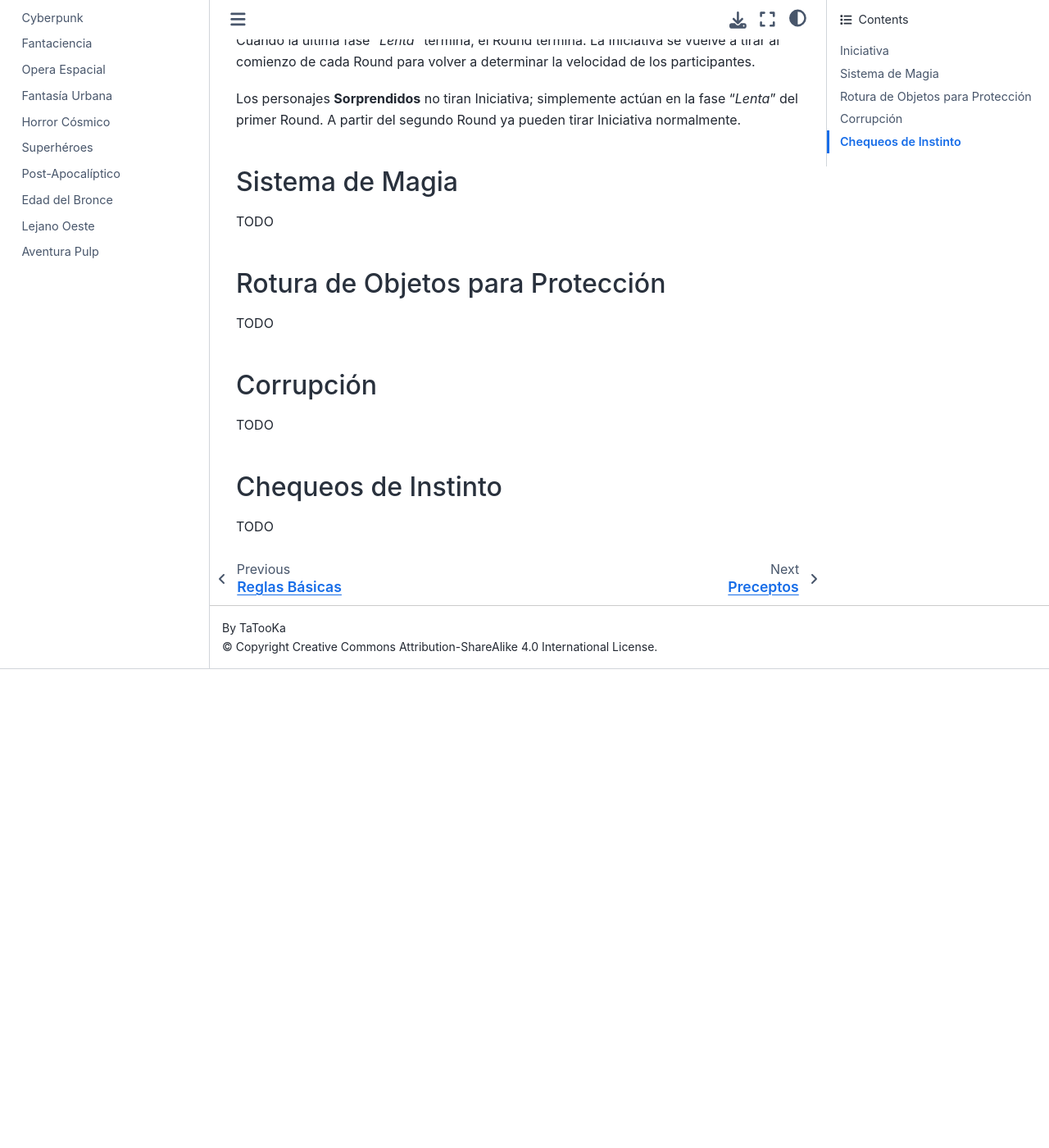
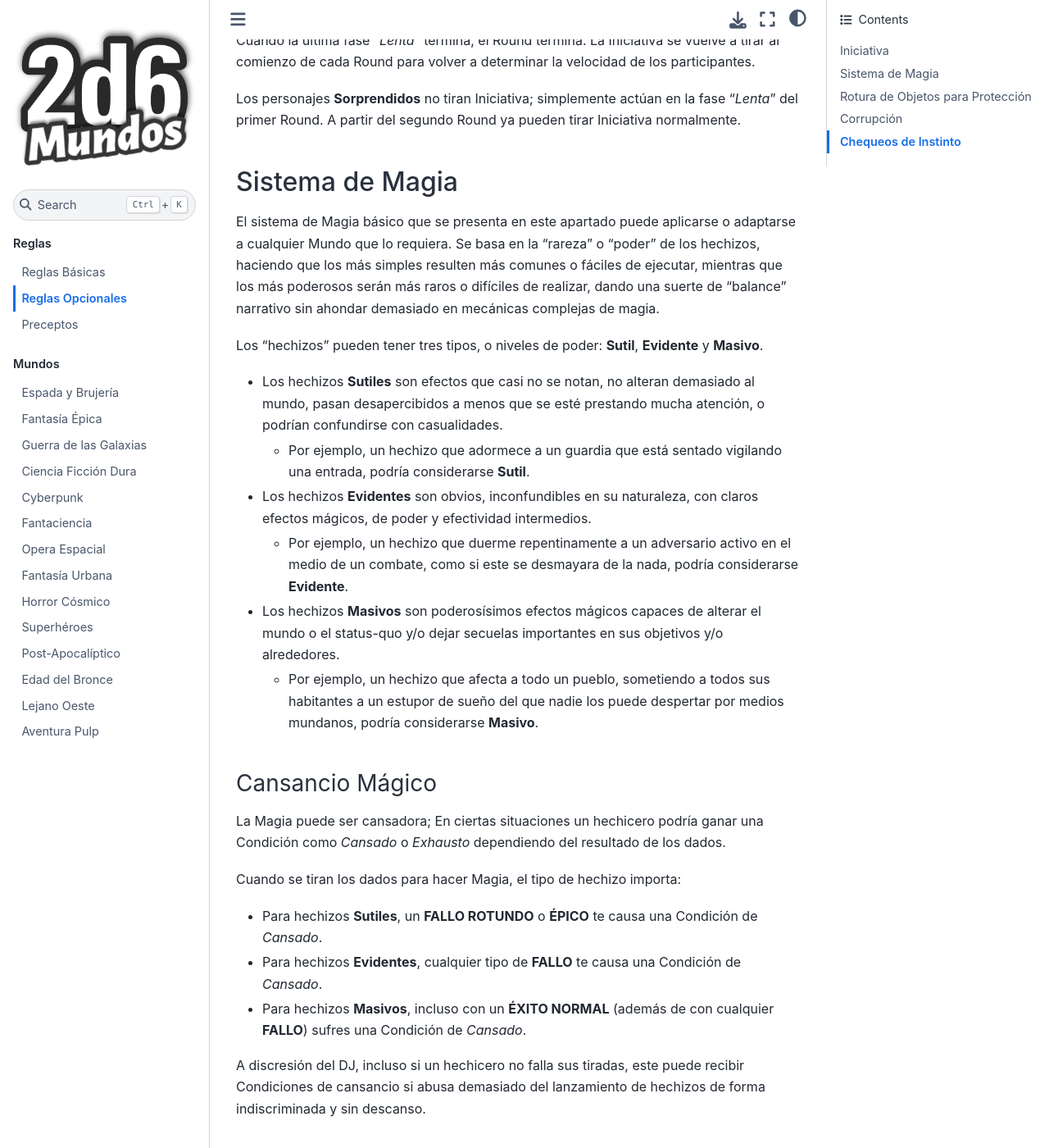
Before and after one commit to TaTooKa/2d6Mundos, a Sphinx documentation site: the page built from docs/source/pages/rules/reglas-opcionales.rst, in a window 1280 px wide and 1400 px high, scrolled down 1865 px. Shown: the whole window at 82% size. Built offline with Sphinx 7.4.7 and the Sphinx Book theme 1.1.4, drawn with Linux system fonts in a browser that asks for light colours; some web fonts are replaced; before the commit the page ends 2681 px from its top, so only the background shows below that; some of the changed text lies outside the part shown.

Commit message:
more optional rules

```diff
--- a/docs/source/pages/rules/reglas-opcionales.rst
+++ b/docs/source/pages/rules/reglas-opcionales.rst
@@ -48,7 +48,54 @@ Los personajes **Sorprendidos** no tiran Iniciativa; simplemente actúan en la f
 Sistema de Magia
 ----------------
 
-TODO
+El sistema de Magia básico que se presenta en este apartado puede aplicarse o adaptarse a cualquier Mundo que lo requiera. Se basa en la "rareza" o "poder" de los hechizos, haciendo que los más simples resulten más comunes o fáciles de ejecutar, mientras que los más poderosos serán más raros o difíciles de realizar, dando una suerte de "balance" narrativo sin ahondar demasiado en mecánicas complejas de magia.
+
+Los "hechizos" pueden tener tres tipos, o niveles de poder: **Sutil**, **Evidente** y **Masivo**.
+
+* Los hechizos **Sutiles** son efectos que casi no se notan, no alteran demasiado al mundo, pasan desapercibidos a menos que se esté prestando mucha atención, o podrían confundirse con casualidades.
+
+  * Por ejemplo, un hechizo que adormece a un guardia que está sentado vigilando una entrada, podría considerarse **Sutil**.
+
+* Los hechizos **Evidentes** son obvios, inconfundibles en su naturaleza, con claros efectos mágicos, de poder y efectividad intermedios.
+
+  * Por ejemplo, un hechizo que duerme repentinamente a un adversario activo en el medio de un combate, como si este se desmayara de la nada, podría considerarse **Evidente**.
+
+* Los hechizos **Masivos** son poderosísimos efectos mágicos capaces de alterar el mundo o el status-quo y/o dejar secuelas importantes en sus objetivos y/o alrededores.
+
+  * Por ejemplo, un hechizo que afecta a todo un pueblo, sometiendo a todos sus habitantes a un estupor de sueño del que nadie los puede despertar por medios mundanos, podría considerarse **Masivo**.
+
+
+Cansancio Mágico
+^^^^^^^^^^^^^^^^
+
+La Magia puede ser cansadora; En ciertas situaciones un hechicero podría ganar una Condición como *Cansado* o *Exhausto* dependiendo del resultado de los dados.
+
+Cuando se tiran los dados para hacer Magia, el tipo de hechizo importa:
+
+* Para hechizos **Sutiles**, un **FALLO ROTUNDO** o **ÉPICO** te causa una Condición de *Cansado*.
+* Para hechizos **Evidentes**, cualquier tipo de **FALLO** te causa una Condición de *Cansado*.
+* Para hechizos **Masivos**, incluso con un **ÉXITO NORMAL** (además de con cualquier **FALLO**) sufres una Condición de *Cansado*.
+
+A discresión del DJ, incluso si un hechicero no falla sus tiradas, este puede recibir Condiciones de cansancio si abusa demasiado del lanzamiento de hechizos de forma indiscriminada y sin descanso.
+
+Tiradas de Lanzar Hechizos
+^^^^^^^^^^^^^^^^^^^^^^^^^^
+
+La dificultad de la tirada depende de la naturaleza y/o la rareza del hechizo, pero también en su nivel de poder o potencia (**Sutil/Evidente/Masivo**), sumado a cualquier otra circunstancia contextual definida por el DJ.
+
+Como regla general, toma la siguiente guía de dificultades, modificando con -1 o +1 dependiendo de si el Mundo en cuestión tiene magia muy común (*Alta Magia*; es más fácil o normal hacer hechizos) o no (*Baja Magia*; es más raro o difícil hacer hechizos).
+
+* Hechizos **Sutiles**: Dificultad **8** (42% de chance con un +0)
+* Hechizos **Evidentes**: Dificultad **9** (28% de chance con un +0)
+* Hechizos **Masivos**: Dificultad **10** (17% de chance con un +0)
+
+Listas de Hechizos?
+^^^^^^^^^^^^^^^^^^^
+
+La "Lista de Hechizos", "Elementos" o "Escuelas" de Magia, o cualquier otra taxonomía que defina los hechizos o habilidades mágicas disponibles en tu Mundo, no alteran estas mecánicas; solo dan o quitan *permiso narrativo*.
+
+Puedes tomar cualquier Lista de Hechizos o sistema de magia improvisada / mecanizada de otros juegos de rol o universos existentes, y aplicar estas simples reglas sobre eso.
+
 
 Rotura de Objetos para Protección
 ---------------------------------
```
